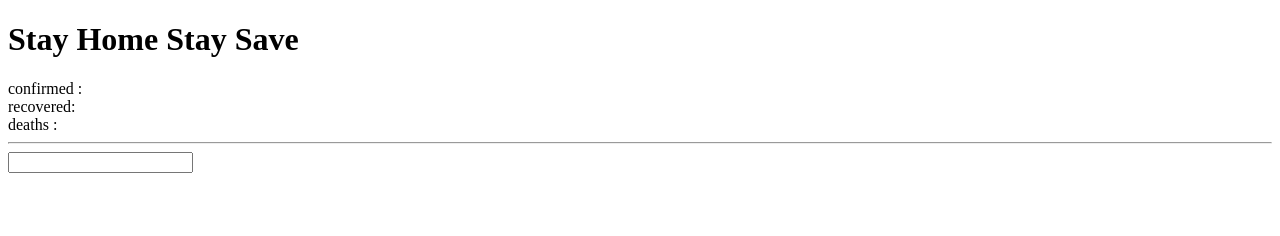
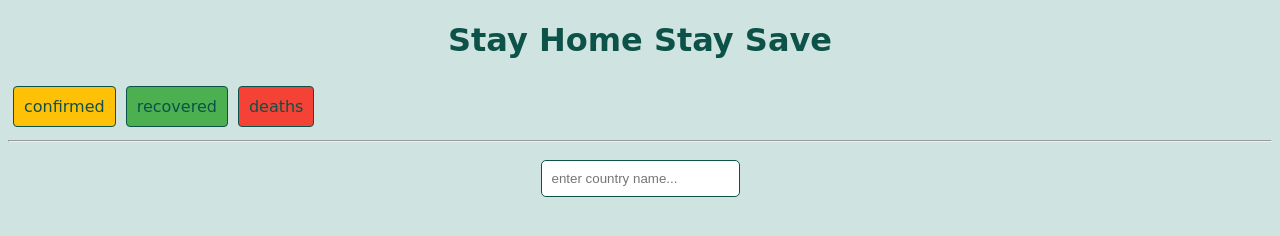
Before and after one commit to ravish110/covid19, a plain HTML site: page index.html in a window 1280 px wide. Drawn offline with nearby package versions, Linux system fonts and the light colour scheme; no server answers.

Commit message:
style changes

```diff
--- a/index.html
+++ b/index.html
@@ -3,23 +3,60 @@
 
   <head>
     <meta charset="UTF-8">
-    <title>Document</title>
+    <meta name="viewport" content="width=device-width, initial-scale=1.0">
+    <title>Covid-19</title>
+    <style>
+      body {
+       text-align: center;
+        font-family: cursive;
+    background: #6eaba254;
+        color: #0c5248;
+      }
+      .grid {
+    display: flex;
+}
+      .grid div {
+    border: 1px solid #0c5248;
+    padding: 10px;
+    margin: 5px;
+        border-radius: 4px;
+}
+      .grid div:first-child {
+    background: #FFC107;
+}
+      .grid div:last-child {
+    background: #F44336;
+}
+      .grid div:nth-child(2) {
+    background: #4CAF50;
+}
+      input {
+    border: 1px solid #0c5248;
+    padding: 10px;
+    border-radius: 5px;
+    margin-top: 10px;
+}
+    </style>
   </head>
 
   <body ng-app="myApp" ng-controller="myCtrl">
     <h1>{{title}}</h1>
-    <div><span>confirmed :</span>{{all_data.confirmed.value}}</div>
-    <div><span>recovered: </span>{{all_data.recovered.value}}</div>
-    <div><span>deaths :</span>{{all_data.deaths.value}}</div>
+    <div class="grid">
+      <div><span>confirmed </span>{{all_data.confirmed.value}}</div>
+      <div><span>recovered </span>{{all_data.recovered.value}}</div>
+      <div><span>deaths </span>{{all_data.deaths.value}}</div>
+    </div>
 
     <hr>
-    <input type="text" ng-model="c" ng-change="get_c_data()">
+    <input type="text" ng-model="c" ng-change="get_c_data()" placeholder="enter country name...">
 <div ng-if="c_data">
 
         <h1>{{c}} status</h1>
+      <div class="grid">
     <div><span>confirmed :</span>{{c_data.confirmed.value}}</div>
     <div><span>recovered: </span>{{c_data.recovered.value}}</div>
     <div><span>deaths :</span>{{c_data.deaths.value}}</div>
+  </div>
     </div>
     <script src="https://ajax.googleapis.com/ajax/libs/angularjs/1.7.9/angular.min.js"></script>
     <script src="app.js"></script>
```
